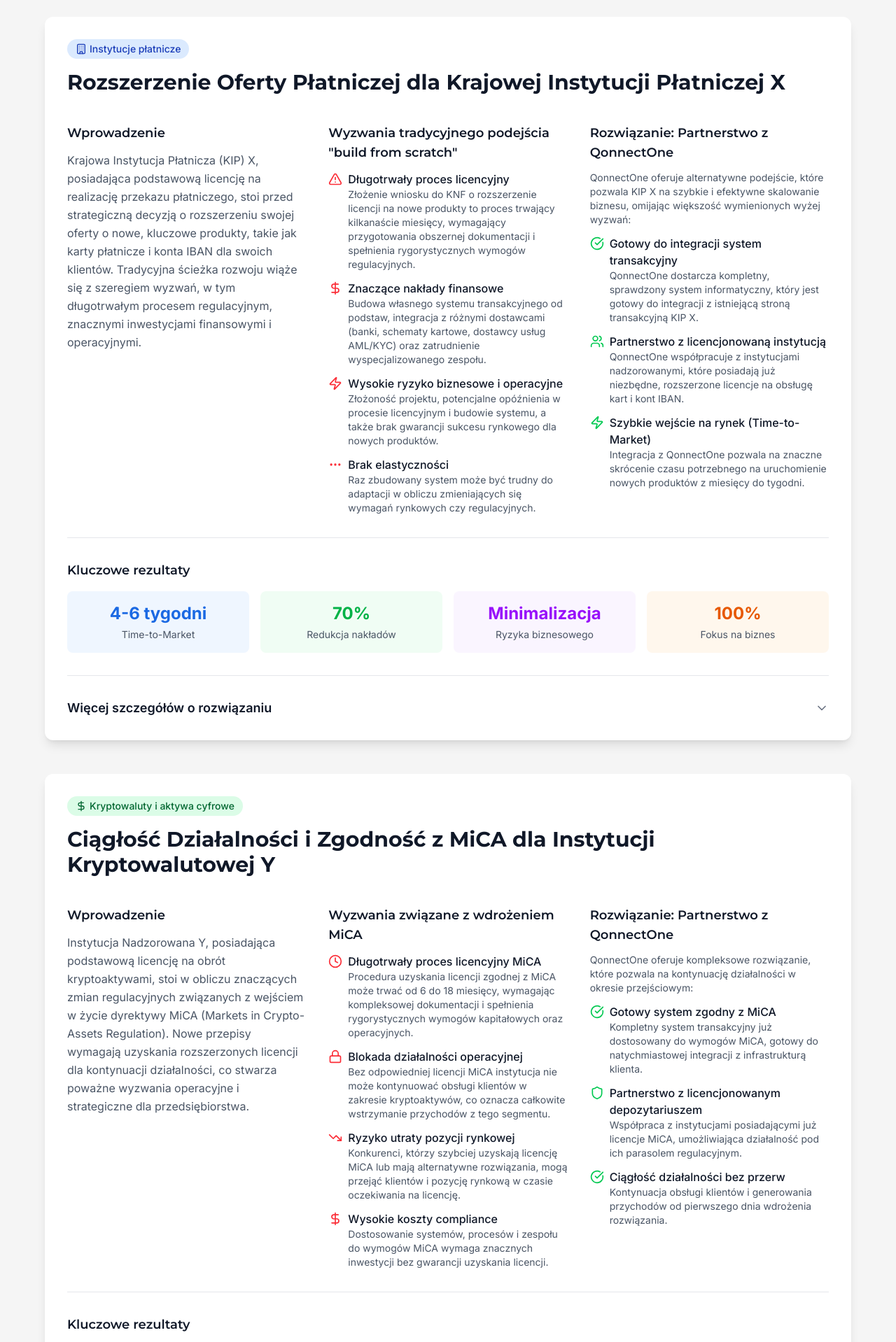
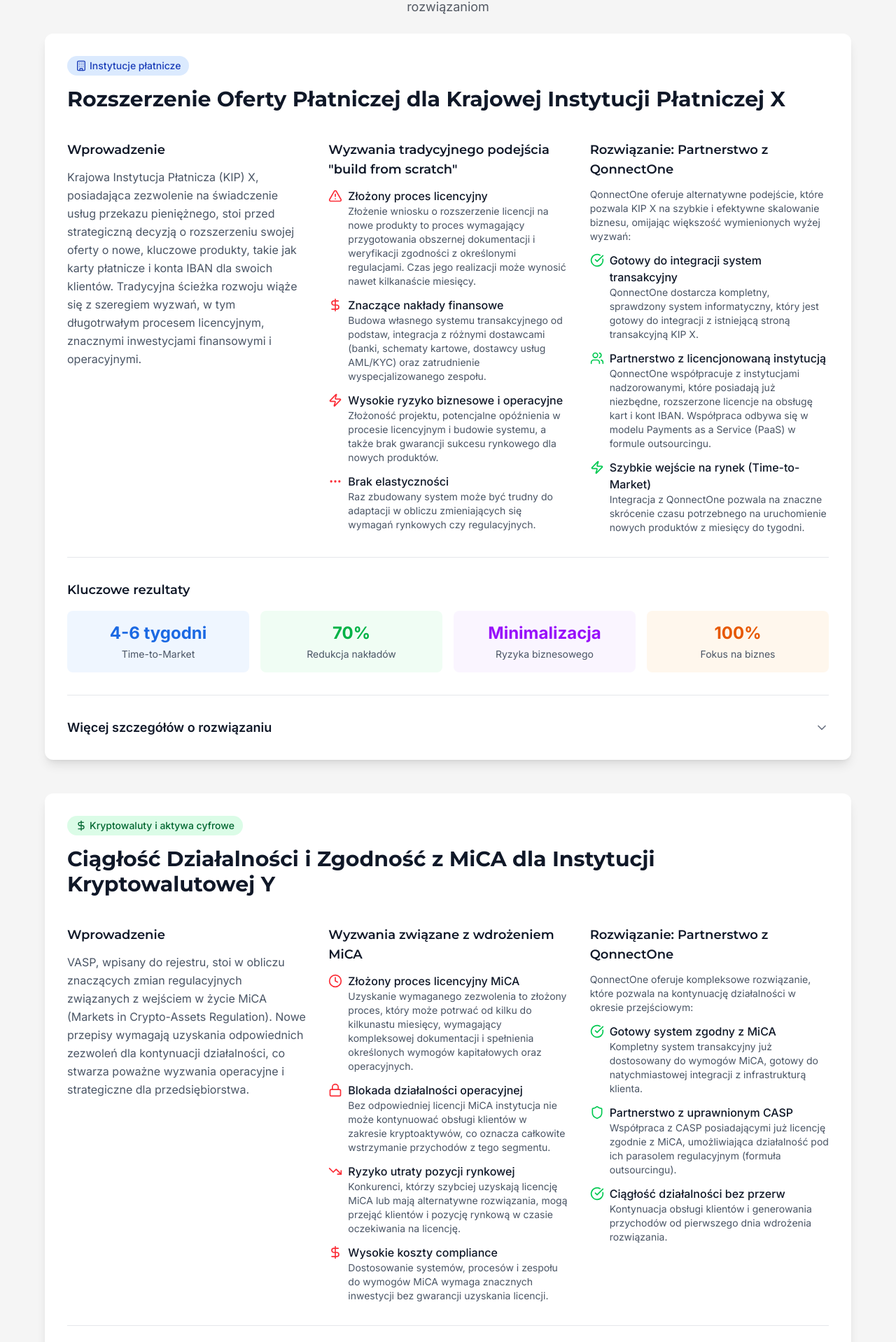
Before and after one commit to beonefront/qonnectone-nextjs-www, a Next.js app: page /business-cases in a window 1280 px wide. Shown: the part 879-2797 px from the top of the page at 70% size. Built offline with nearby package versions, Linux system fonts and the light colour scheme; no server answers.

Commit message:
feat: translations changes

```diff
--- a/src/app/business-cases/page.tsx
+++ b/src/app/business-cases/page.tsx
@@ -57,7 +57,7 @@
               </div>
               <div className="flex items-center text-left bg-green-50 border border-green-100 rounded-lg p-4 hover:bg-green-100 transition-colors">
                 <Shield className="w-6 h-6 text-green-600 mr-3 flex-shrink-0" />
-                <span className="font-inter text-gray-700">Minimalizacja ryzyka</span>
+                <span className="font-inter text-gray-700">Minimalizacja ryzyka awarii i błędów</span>
               </div>
               <div className="flex items-center text-left bg-yellow-50 border border-yellow-100 rounded-lg p-4 hover:bg-yellow-100 transition-colors">
                 <DollarSign className="w-6 h-6 text-yellow-600 mr-3 flex-shrink-0" />
@@ -105,10 +105,10 @@
                 <div className="lg:col-span-1">
                   <h3 className="text-lg font-semibold text-gray-900 mb-3">Wprowadzenie</h3>
                   <p className="text-gray-600 leading-relaxed">
-                    Krajowa Instytucja Płatnicza (KIP) X, posiadająca podstawową licencję na realizację przekazu płatniczego,
+                    Krajowa Instytucja Płatnicza (KIP) X, posiadająca zezwolenie na świadczenie usług przekazu pieniężnego,
                     stoi przed strategiczną decyzją o rozszerzeniu swojej oferty o nowe, kluczowe produkty, takie jak karty płatnicze
                     i konta IBAN dla swoich klientów. Tradycyjna ścieżka rozwoju wiąże się z szeregiem wyzwań, w tym długotrwałym
-                    procesem regulacyjnym, znacznymi inwestycjami finansowymi i operacyjnymi.
+                    procesem licencyjnym, znacznymi inwestycjami finansowymi i operacyjnymi.
                   </p>
                 </div>
 
@@ -119,8 +119,8 @@
                     <div className="flex items-start">
                       <AlertTriangle className="w-5 h-5 text-red-500 mt-0.5 mr-2 flex-shrink-0" />
                       <div>
-                        <div className="font-medium text-gray-900">Długotrwały proces licencyjny</div>
-                        <div className="text-sm text-gray-600">Złożenie wniosku do KNF o rozszerzenie licencji na nowe produkty to proces trwający kilkanaście miesięcy, wymagający przygotowania obszernej dokumentacji i spełnienia rygorystycznych wymogów regulacyjnych.</div>
+                        <div className="font-medium text-gray-900">Złożony proces licencyjny</div>
+                        <div className="text-sm text-gray-600">Złożenie wniosku o rozszerzenie licencji na nowe produkty to proces wymagający przygotowania obszernej dokumentacji i weryfikacji zgodności z określonymi regulacjami. Czas jego realizacji może wynosić nawet kilkanaście miesięcy.</div>
                       </div>
                     </div>
                     <div className="flex items-start">
@@ -163,7 +163,7 @@
                       <Users className="w-5 h-5 text-green-500 mt-0.5 mr-2 flex-shrink-0" />
                       <div>
                         <div className="font-medium text-gray-900">Partnerstwo z licencjonowaną instytucją</div>
-                        <div className="text-sm text-gray-600">QonnectOne współpracuje z instytucjami nadzorowanymi, które posiadają już niezbędne, rozszerzone licencje na obsługę kart i kont IBAN.</div>
+                        <div className="text-sm text-gray-600">QonnectOne współpracuje z instytucjami nadzorowanymi, które posiadają już niezbędne, rozszerzone licencje na obsługę kart i kont IBAN. Współpraca odbywa się w modelu Payments as a Service (PaaS) w formule outsourcingu.</div>
                       </div>
                     </div>
                     <div className="flex items-start">
@@ -259,9 +259,8 @@
                 <div className="lg:col-span-1">
                   <h3 className="text-lg font-semibold text-gray-900 mb-3">Wprowadzenie</h3>
                   <p className="text-gray-600 leading-relaxed">
-                    Instytucja Nadzorowana Y, posiadająca podstawową licencję na obrót kryptoaktywami, stoi w obliczu znaczących zmian
-                    regulacyjnych związanych z wejściem w życie dyrektywy MiCA (Markets in Crypto-Assets Regulation).
-                    Nowe przepisy wymagają uzyskania rozszerzonych licencji dla kontynuacji działalności, co stwarza poważne wyzwania
+                    VASP, wpisany do rejestru, stoi w obliczu znaczących zmian regulacyjnych związanych z wejściem w życie MiCA (Markets in Crypto-Assets Regulation).
+                    Nowe przepisy wymagają uzyskania odpowiednich zezwoleń dla kontynuacji działalności, co stwarza poważne wyzwania
                     operacyjne i strategiczne dla przedsiębiorstwa.
                   </p>
                 </div>
@@ -273,8 +272,8 @@
                     <div className="flex items-start">
                       <Clock className="w-5 h-5 text-red-500 mt-0.5 mr-2 flex-shrink-0" />
                       <div>
-                        <div className="font-medium text-gray-900">Długotrwały proces licencyjny MiCA</div>
-                        <div className="text-sm text-gray-600">Procedura uzyskania licencji zgodnej z MiCA może trwać od 6 do 18 miesięcy, wymagając kompleksowej dokumentacji i spełnienia rygorystycznych wymogów kapitałowych oraz operacyjnych.</div>
+                        <div className="font-medium text-gray-900">Złożony proces licencyjny MiCA</div>
+                        <div className="text-sm text-gray-600">Uzyskanie wymaganego zezwolenia to złożony proces, który może potrwać od kilku do kilkunastu miesięcy, wymagający kompleksowej dokumentacji i spełnienia określonych wymogów kapitałowych oraz operacyjnych.</div>
                       </div>
                     </div>
                     <div className="flex items-start">
@@ -316,8 +315,8 @@
                     <div className="flex items-start">
                       <Shield className="w-5 h-5 text-green-500 mt-0.5 mr-2 flex-shrink-0" />
                       <div>
-                        <div className="font-medium text-gray-900">Partnerstwo z licencjonowanym depozytariuszem</div>
-                        <div className="text-sm text-gray-600">Współpraca z instytucjami posiadającymi już licencje MiCA, umożliwiająca działalność pod ich parasolem regulacyjnym.</div>
+                        <div className="font-medium text-gray-900">Partnerstwo z uprawnionym CASP</div>
+                        <div className="text-sm text-gray-600">Współpraca z CASP posiadającymi już licencję zgodnie z MiCA, umożliwiająca działalność pod ich parasolem regulacyjnym (formuła outsourcingu).</div>
                       </div>
                     </div>
                     <div className="flex items-start">
--- a/src/app/o-nas/page.tsx
+++ b/src/app/o-nas/page.tsx
@@ -22,7 +22,7 @@
               <span className="inline-block px-1 md:px-2 text-balance font-montserrat font-semibold">O nas</span>
             </h1>
             <p className="mx-auto max-w-3xl text-center text-base leading-7 text-foreground/70 sm:text-lg sm:leading-8 text-balance">
-              Jesteśmy QonnectOne, kompleksową platformą płatniczą SaaS, która rewolucjonizuje rynek, umożliwiając firmom niefinansowym i operatorom płatniczym natychmiastowe wzbogacenie swojej oferty o usługi bankowości wbudowanej (Embedded Banking).
+              Jesteśmy QonnectOne, dostawcą rozwiązania technologicznego w formule SaaS, które rewolucjonizuje rynek, umożliwiając firmom niefinansowym i operatorom płatniczym natychmiastowe wzbogacenie swojej oferty o usługi bankowości wbudowanej (Embedded Banking).
             </p>
             <p className="mx-auto max-w-4xl text-center text-base leading-6 text-foreground/60 sm:text-base sm:leading-7 text-balance">
               Działamy jako centralny hub, integrujący aplikacje klienckie z zewnętrznymi dostawcami usług finansowych (jak np. spersonalizowane karty płatnicze, rachunki rozliczeniowe czy usługi pożyczkowe), a wszystko to za pośrednictwem intuicyjnego API. Nasz model SaaS gwarantuje minimalizację kosztów początkowych i szybkie wdrożenie, jednocześnie zapewniając pełną skalowalność i zgodność z regulacjami (m.in. RODO, DORA, MICA).
--- a/src/components/Footer.tsx
+++ b/src/components/Footer.tsx
@@ -19,7 +19,7 @@
               />
             </div>
             <p className="text-slate-400 text-sm leading-relaxed mb-8 max-w-md">
-              Kompleksowe rozwiązania płatnicze dla firm i nadzorowanych instytucji finansowych.
+              Kompleksowe rozwiązania dla integracji płatności firm i nadzorowanych instytucji finansowych.
               Bezpieczeństwo, innowacyjność i zgodność z regulacjami.
             </p>
 
--- a/src/components/HeroSection.tsx
+++ b/src/components/HeroSection.tsx
@@ -43,7 +43,7 @@
                 <Image src="/logo.png" alt="QonnectOne" width={270 * 1.25} height={46 * 1.25} />
               </h1>
               <p className="mx-auto max-w-2xl text-center text-base leading-7 text-foreground/70 sm:text-lg sm:leading-8 text-balance">
-                QonnectOne to rewolucyjna platforma, która wspiera firmy i instytucje nadzorowane w kluczowych obszarach operacyjnych oraz regulacyjnych. Ponadto zapewnia zgodność z przepisami, umożliwia natychmiastowe płatności oraz systematyczne zwiększanie zysków.
+                QonnectOne to rewolucyjne rozwiązanie technologiczne, które wspiera firmy i instytucje nadzorowane w kluczowych obszarach operacyjnych oraz regulacyjnych. Ponadto zapewnia zgodność z przepisami, zapewnia obsługę natychmiastowych płatności oraz wspiera systematyczny rozwój przychodów dzięki automatyzacji procesów.
               </p>
             </div>
           </FadeIn>
--- a/src/components/ProblemComparisonSection.tsx
+++ b/src/components/ProblemComparisonSection.tsx
@@ -115,7 +115,7 @@
                 </li>
                 <li className="flex items-start">
                   <Check className="w-4 h-4 text-green-500 mr-3 mt-1 flex-shrink-0" />
-                  <span className="text-green-700 text-sm leading-relaxed">Większe przychody</span>
+                  <span className="text-green-700 text-sm leading-relaxed">Maksymalizacja potencjału przychodów</span>
                 </li>
               </ul>
               </div>
--- a/src/components/ProblemSection.tsx
+++ b/src/components/ProblemSection.tsx
@@ -21,7 +21,7 @@
                     <ShieldCheck className="w-6 h-6 text-primary" />
                   </div>
                   <h3 className="text-xl font-semibold">Spełniaj wymogi instytucji nadzorowanych</h3>
-                  <p className="text-muted-foreground">Zapewnij zgodność z regulacjami KNF i UE bez zbędnej papierologii oraz opóźnień.</p>
+                  <p className="text-muted-foreground">Zapewnij zgodność z wymogami prawnymi i regulacyjnymi w sprawny sposób, bez opóźnień.</p>
                 </div>
               </div>
             </div>
@@ -44,8 +44,8 @@
                   <div className="w-12 h-12 bg-primary/10 rounded-full flex items-center justify-center">
                     <CreditCard className="w-6 h-6 text-primary" />
                   </div>
-                  <h3 className="text-xl font-semibold">Realizuj wszystkie metody płatności</h3>
-                  <p className="text-muted-foreground">Obsługuj karty, przelewy, pay‑by‑link, BLIK i portfele w jednym, spójnym procesie.</p>
+                  <h3 className="text-xl font-semibold">Wszystkie metody płatności w jednym miejscu</h3>
+                  <p className="text-muted-foreground">Połącz różne metody płatności w jednym miejscu - od kart i przelewów po BLIK i portfele cyfrowe.</p>
                 </div>
               </div>
             </div>
--- a/src/components/SolutionSection.tsx
+++ b/src/components/SolutionSection.tsx
@@ -12,7 +12,7 @@
                 Narzędzia dla firm i nadzorowanych instytucji finansowych
               </h3>
               <p className="mt-6 text-lg leading-8 text-slate-600 max-w-2xl mx-auto">
-                Nasza zintegrowana platforma obejmuje szereg zaawansowanych modułów, które wspierają kluczowe obszary działalności operacyjnej i regulacyjnej. Tym samym QonnectOne zapewnia płynne funkcjonowanie, zgodność, wydajność oraz wymierne zyski.
+                Nasza zintegrowana platforma obejmuje szereg zaawansowanych modułów, które wspierają kluczowe obszary działalności operacyjnej i regulacyjnej. Tym samym QonnectOne zapewnia płynne funkcjonowanie, zgodność, wydajność oraz wymierne oszczędności oraz maksymalizuje potencjał przychodów.
               </p>
             </div>
           </FadeIn>
@@ -69,7 +69,7 @@
               <div>
                 <h3 className="font-semibold mb-2 text-primary">Moduł transakcyjny</h3>
                 <p className="text-foreground">
-                  Zapewnia płynną i bezpieczną komunikację z dostawcami płatniczymi oraz efektywne przetwarzanie transakcji finansowych. Skraca czas operacji i zwiększa niezawodność procesów płatniczych.
+                  Zapewnia płynną i bezpieczną komunikację z dostawcami usług płatniczych oraz automatyzuje ich obsługę w jednym miejscu. Skraca czas operacji i zwiększa niezawodność procesów płatniczych.
                 </p>
               </div>
               <svg
@@ -167,7 +167,7 @@
               <div>
                 <h3 className="font-semibold mb-2 text-primary">Moduł Krypto</h3>
                 <p className="text-foreground">
-                Umożliwia kompleksową obsługę operacji związanych z aktywami cyfrowymi. Pozwala na bezpieczne depozyty i wypłaty kryptowalut, sprawną wymianę walut cyfrowych oraz generowanie i zarządzanie portfelami dla klientów.
+                Umożliwia kompleksową integrację informacji o aktywach cyfrowych, w tym portfelach klientów i transakcjach w systemach zewnętrznych.
                 </p>
               </div>
               <div className="inset-0 bg-white/5 [mask-image:linear-gradient(to_bottom,white,transparent)] absolute -bottom-full">
```
Also changed, not shown: src/app/moduly/page.tsx (+5 -5 lines), src/app/page.tsx (+7 -7 lines).
